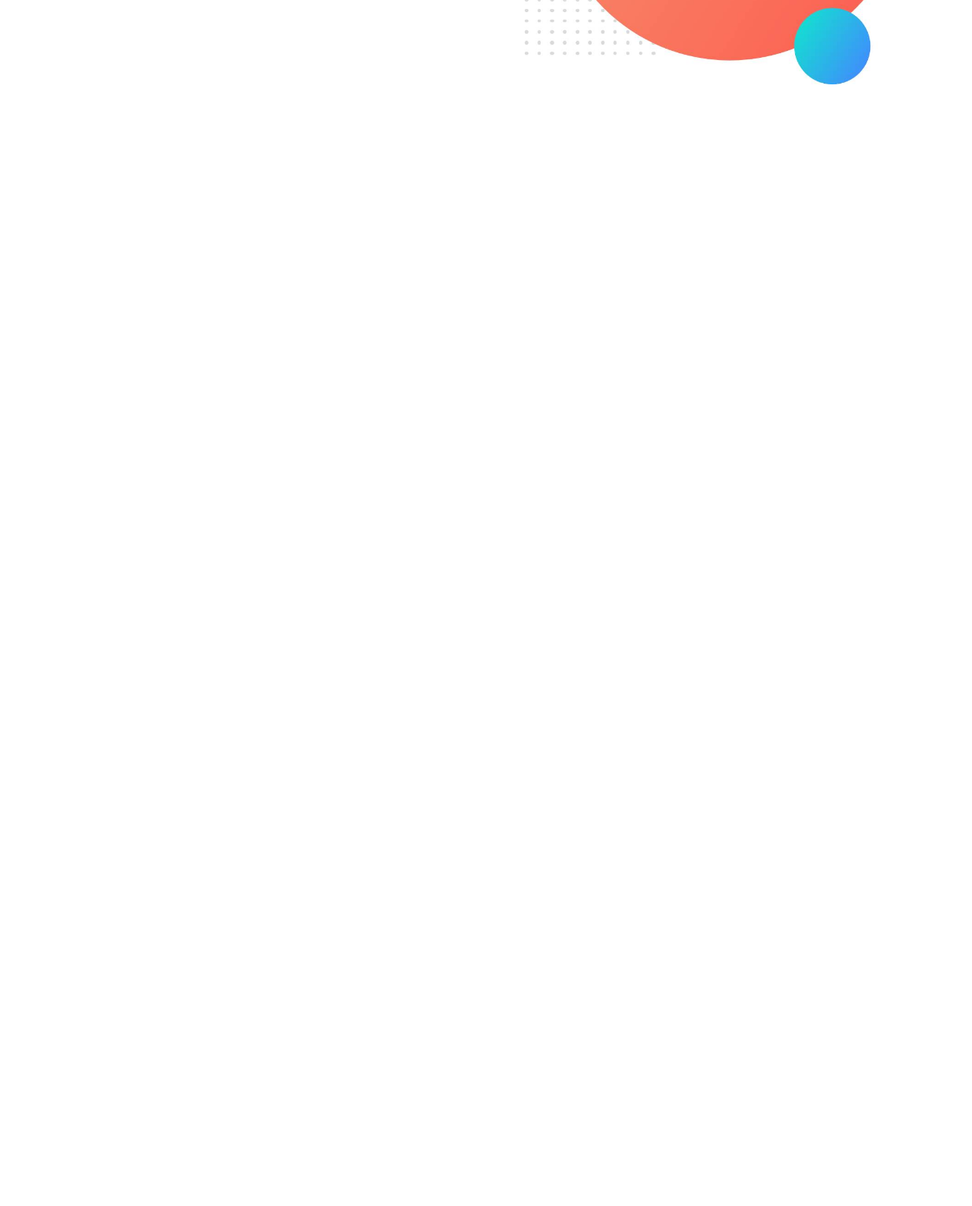
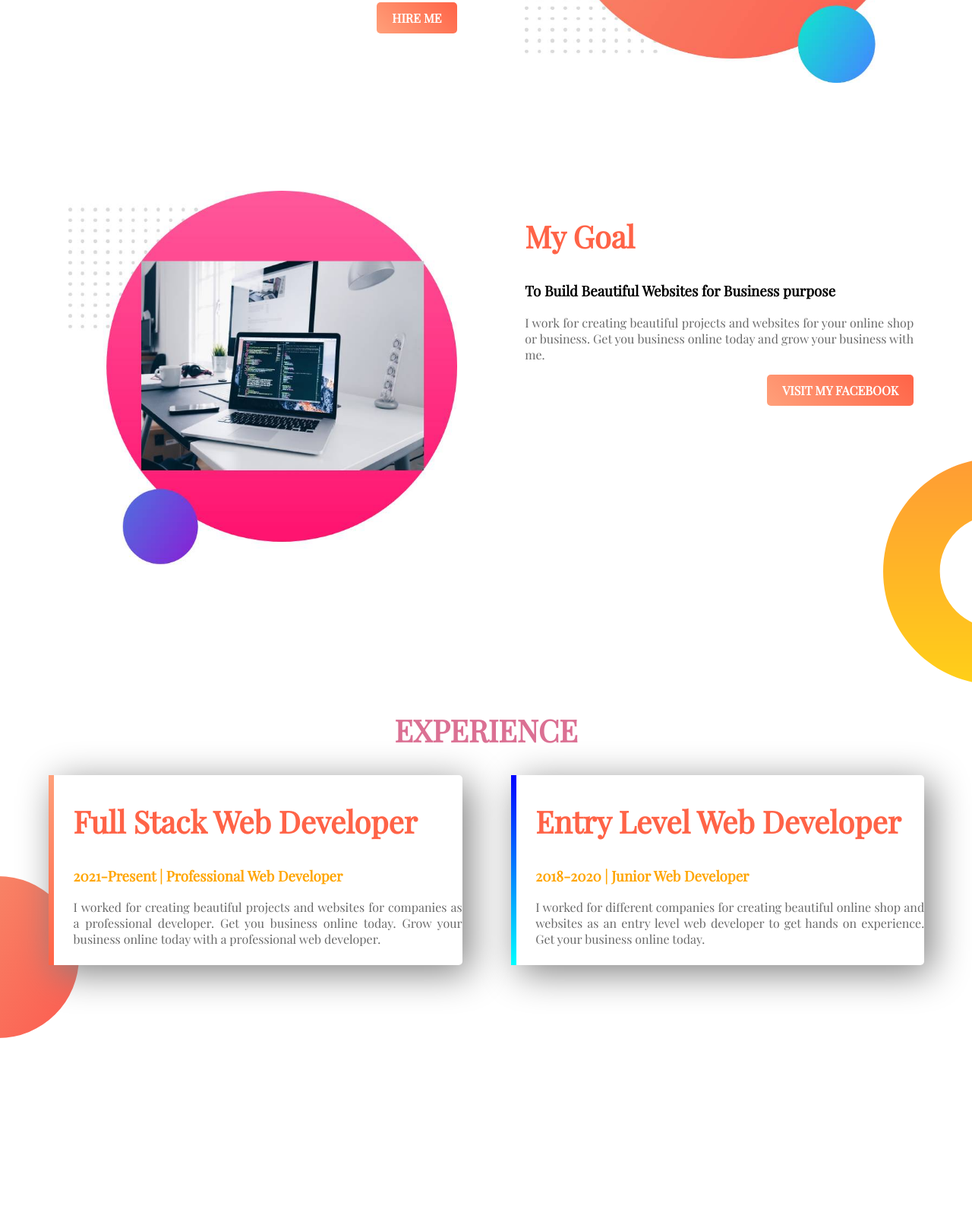
Before and after one commit to educcbst/website-portfolio, a plain HTML site: page index.html in a window 1280 px wide. Shown: the part 399-1986 px from the top of the page at 76% size. Before the commit the page ends 800 px from the top, so only its background shows below. Drawn offline with nearby package versions, Linux system fonts and the light colour scheme.

Commit message:
Portfolio website

```diff
--- a/index.html
+++ b/index.html
@@ -9,7 +9,7 @@
 <link href="https://fonts.googleapis.com/css2?family=Playfair+Display&display=swap" rel="stylesheet">
 </head>
 <body>
-    <section>
+    <section class="top-banner">
         <div class="half">
 
             <h1>Welcome To</h1>
@@ -17,6 +17,7 @@
             <h3>A world-class professional web developer</h3>
             <p>I build amazing website for your business. If you want to grow your business and display it on the web, you are on the right place. I can help you building your business website and take your business to the next level.</p>
 
+            <a class="link-button" target="_blank" href="https://www.facebook.com/groups/completewebdevelopment3">HIRE ME</a>
 
         </div>
 
@@ -28,5 +29,43 @@
 
     </section>
 
+    <section class="Botom-part">
+        <div class="half">
+            <img src="images/my-bg2.jpg" alt="">
+
+        </div>
+
+        <div class="half">
+            <h2>My Goal</h2>
+            <h3>To Build Beautiful Websites for Business purpose</h3>
+            <p>I work for creating beautiful projects and websites for your online shop or business. Get you business online today and grow your business with me.</p>
+
+            <a class="link-button" target="_blank" href="https://www.facebook.com/groups/completewebdevelopment3">VISIT MY FACEBOOK</a>
+
+        </div>
+    </section>
+
+    <section class="Experience">
+        <h2 class="experience">EXPERIENCE</h2>
+        <div id="full-stack" class="half single-experience">
+            <h2>Full Stack Web Developer</h2>
+            <h3 class="tomato-highlight">2021-Present | Professional Web Developer </h3>
+            <p>I worked for creating beautiful projects and websites for companies as a professional developer. Get you business online today. Grow your business online today with a professional web developer.</p>
+
+        </div>
+
+        <div id="junior-web" class="half single-experience">
+
+            <h2>Entry Level Web Developer</h2>
+            <h3 class="tomato-highlight">2018-2020 | Junior Web Developer</h3>
+            <p>I worked for different companies for creating beautiful online shop and websites as an entry level web developer to get hands on experience. Get your business online today.</p>
+        </div>
+
+    </section>
+
+    <footer>
+        <p>
+            © Full Stack Developer 2021. All rights reserved</p>
+    </footer>
 </body>
 </html>
--- a/style.css
+++ b/style.css
@@ -1,9 +1,19 @@
 body{
+    margin: 0;
     font-family: 'Playfair Display', serif;
 }
 
 h1{
     font-size: 50px;
+}
+
+h2{
+    font-size: 40px;
+    color: tomato;
+}
+
+p{
+    color: dimgray;
 }
 
 .name{
@@ -18,11 +28,82 @@ h1{
     margin-left: 5%;
     padding-left: 2%;
     text-align: justify;
-
-
 }
 
 .half img{
 
     width: 100%;
 }
+
+.top-banner{
+
+    background-image: url("images/top-banner.png");
+    background-repeat: no-repeat;
+}
+section{
+    height: 500px;
+    padding-bottom: 150px;
+}
+
+.link-button{
+float: right;
+text-decoration: none;
+background-image: linear-gradient(45deg, lightsalmon, tomato);
+padding: 10px 20px;
+border-radius: 5px;
+color: white;
+font-weight: 700;
+padding-bottom: 10px;
+}
+
+
+.Botom-part{
+    background-image: url("images/dream-bg.png");
+    background-repeat: no-repeat;
+    background-position: bottom right;
+
+}
+
+.tomato-highlight{
+
+    color: orange;
+}
+.experience{
+    text-align: center;
+    color:palevioletred;
+}
+
+.Experience{
+    background-image: url("images/exp-bg.png");
+    background-repeat: no-repeat;
+    background-position: left;
+}
+
+.single-experience{
+    box-shadow: 10px 10px 50px gray;
+    text-align: justify;
+    border-radius: 5px;
+    height: 50%;
+    background-color: white;
+
+
+}
+
+#full-stack{
+border-left: 7px solid;
+border-image: linear-gradient(180deg, lightsalmon, tomato);
+border-image-slice: 1;
+}
+
+#junior-web{
+    border-left: 7px solid;
+    border-image: linear-gradient(180deg, blue, cyan);
+    border-image-slice: 1;
+
+
+}
+
+footer p{
+    text-align: center;
+    font-size: 12px;
+}
```
Also changed, not shown: images/my-bg2.jpg (added).
